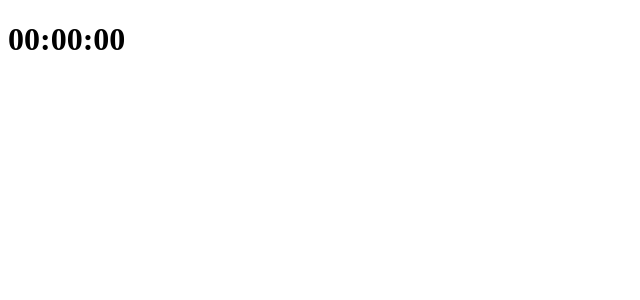
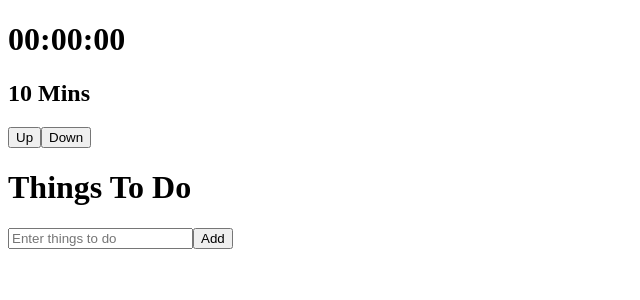
Before and after one commit to aakilahamed2005/thingsToDo, a React (Vite) app: page / in a window 1280 px wide. Shown: the top 300 px of the page, without its empty margins (0-640 px from the left). Built offline with nearby package versions, Linux system fonts and the light colour scheme.

Commit message:
Update chnages

```diff
--- a/src/App.jsx
+++ b/src/App.jsx
@@ -6,6 +6,7 @@ function App() {
   return (
     <>
     <Timer />
+    <ToDoList />
     </>
   )
 }
--- a/src/Timer.jsx
+++ b/src/Timer.jsx
@@ -1,3 +1,5 @@
+
+
 function Timer(){
     return(
         <div>
@@ -6,6 +8,12 @@ function Timer(){
                 <span id="minute">00</span>:
                 <span id="second">00</span>
             </h1>
+
+            <div>
+                <h2>10 Mins</h2>
+                <button>Up</button>
+                <button>Down</button>
+            </div>
         </div>
     )
 }
--- a/src/ToDoList.jsx
+++ b/src/ToDoList.jsx
@@ -1,4 +1,8 @@
 import {useState} from 'react';
+
+
+//TODO: save the ToDoList array in localStorage for that you should learn useEffect()
+//* Everything works fine upto now
 
 function ToDoList(){
     const [toDoList, setToDoList] = useState(Array());
```
